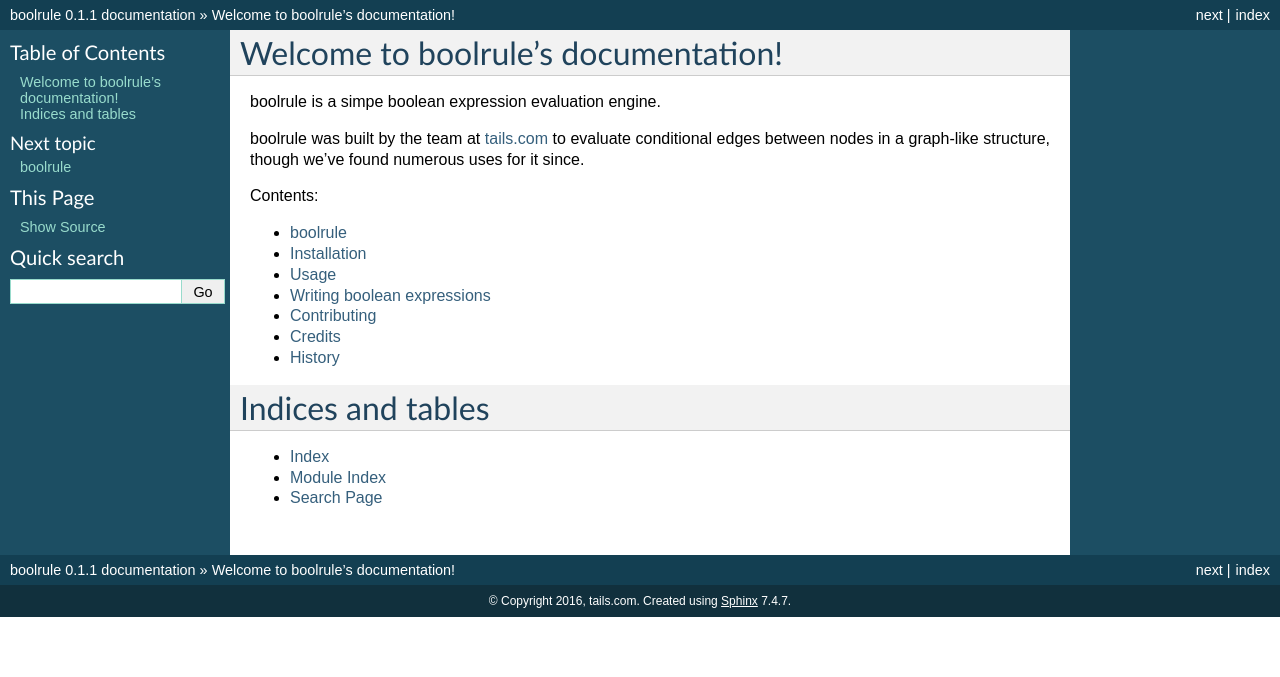
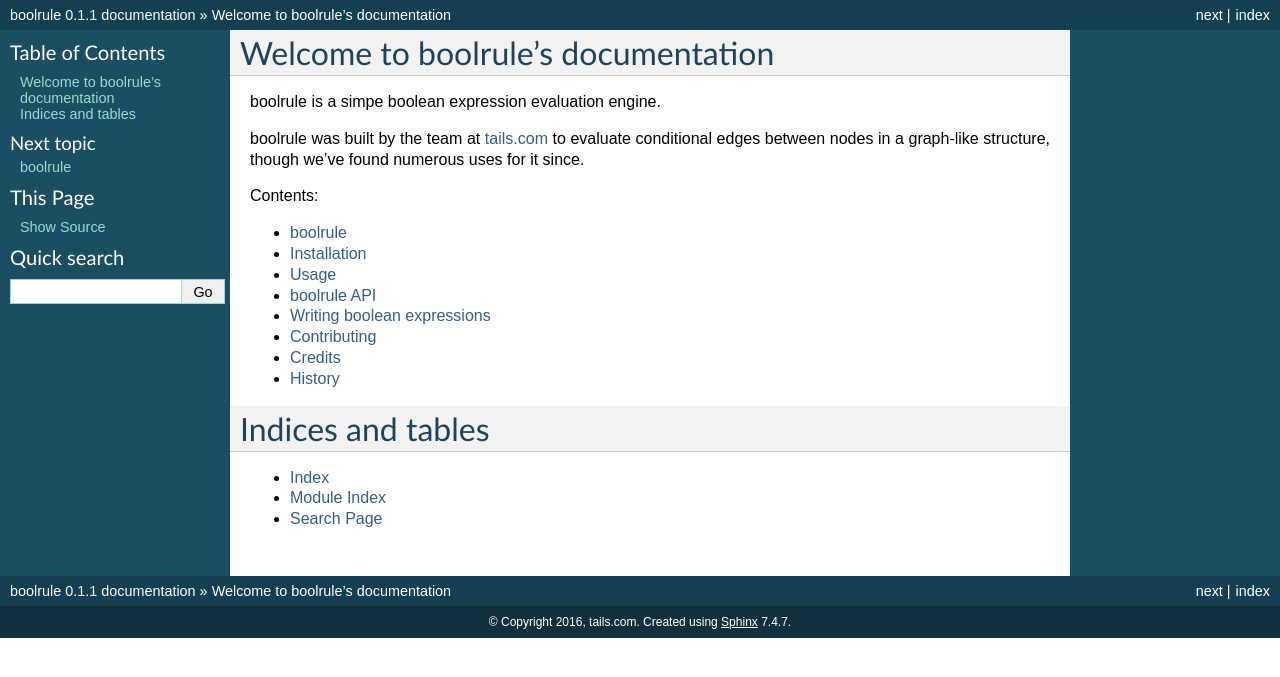
Before and after one commit to tailsdotcom/boolrule, a Sphinx documentation site: the page built from docs/index.rst, in a window 1280 px wide. Shown: the top 677 px of the page. Built offline with Sphinx 7.4.7, drawn with Linux system fonts in a browser that asks for light colours.

Commit message:
Add API documentation

```diff
--- a/docs/index.rst
+++ b/docs/index.rst
@@ -3,8 +3,8 @@
    You can adapt this file completely to your liking, but it should at least
    contain the root `toctree` directive.
 
-Welcome to boolrule's documentation!
-======================================
+Welcome to boolrule's documentation
+===================================
 
 boolrule is a simpe boolean expression evaluation engine.
 
@@ -20,6 +20,7 @@ Contents:
    readme
    installation
    usage
+   api
    expressions
    contributing
    authors
```
Also changed, not shown: docs/api.rst (added, +17 -0 lines), 1 other file.
